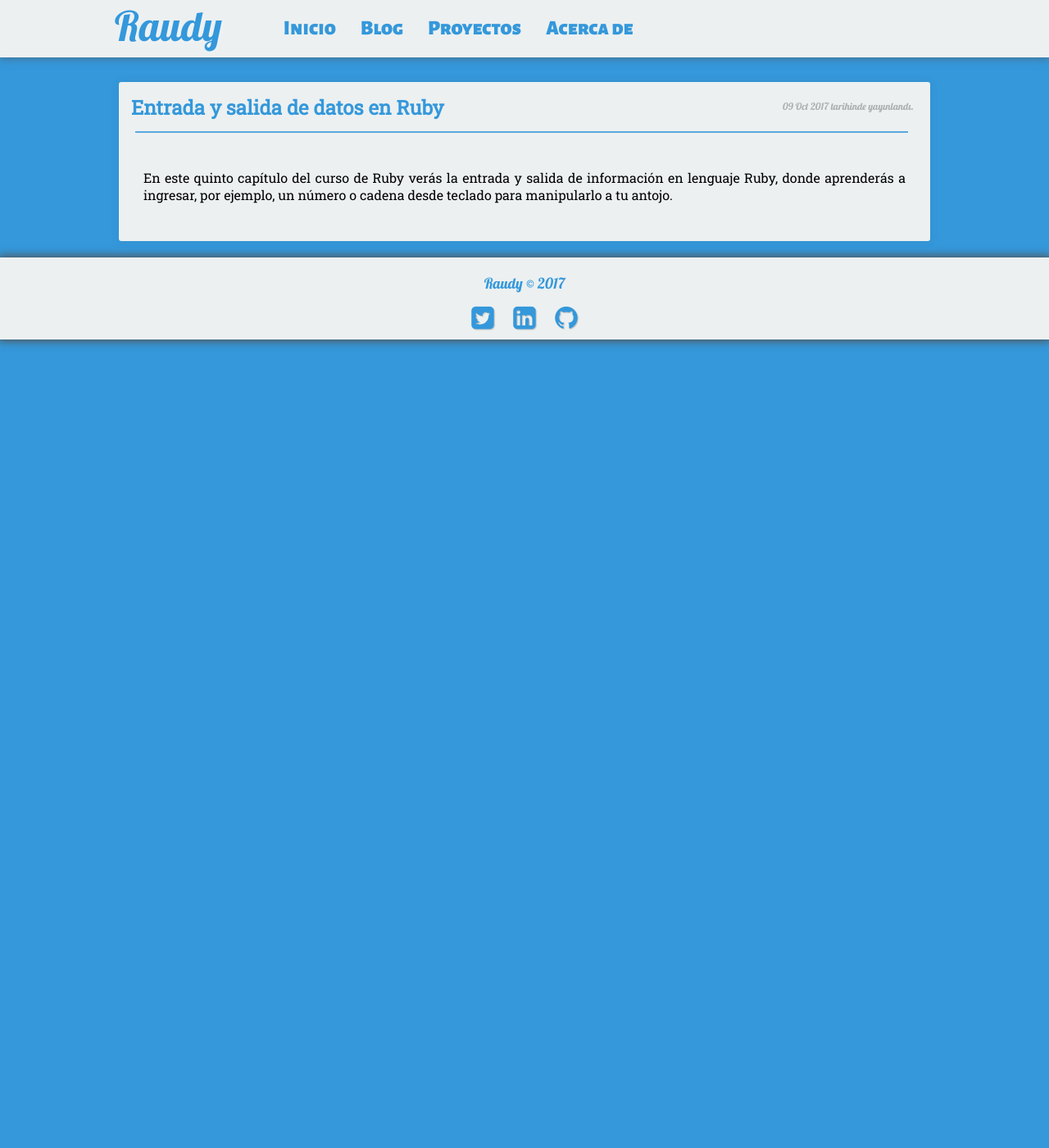
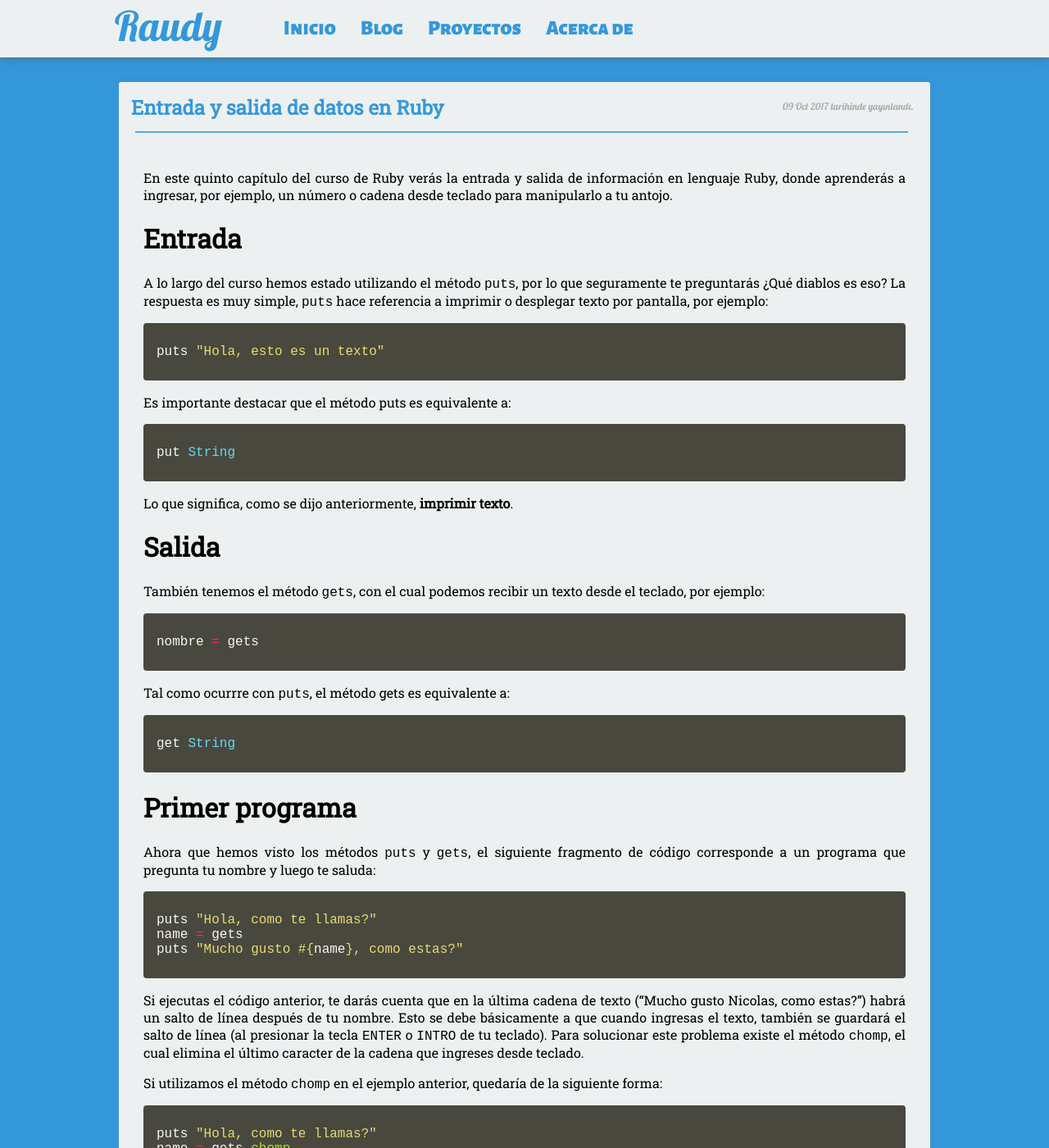
Before and after one commit to nisoto/Blog-anterior-2.0, a Jekyll site: the page built from _posts/2017-10-09-entrada-salida-ruby.md, in a window 1280 px wide and 1400 px high. Shown: the whole window at 82% size. Built offline with Jekyll 4.4.1, drawn with Linux system fonts in a browser that asks for light colours; nearby versions of some CDN libraries; some of the changed text lies outside the part shown.

Commit message:
Update 2017-10-09-entrada-salida-ruby.md

```diff
--- a/_posts/2017-10-09-entrada-salida-ruby.md
+++ b/_posts/2017-10-09-entrada-salida-ruby.md
@@ -7,3 +7,57 @@ tags: [ruby]
 ---
 
 En este quinto capítulo del curso de Ruby verás la entrada y salida de información en lenguaje Ruby, donde aprenderás a ingresar, por ejemplo, un número o cadena desde teclado para manipularlo a tu antojo.
+
+# Entrada
+
+A lo largo del curso hemos estado utilizando el método `puts`, por lo que seguramente te preguntarás ¿Qué diablos es eso? La respuesta es muy simple, `puts` hace referencia a imprimir o desplegar texto por pantalla, por ejemplo:
+
+{% highlight ruby %}
+puts "Hola, esto es un texto"
+{% endhighlight %}
+
+Es importante destacar que el método puts es equivalente a:
+
+{% highlight ruby %}
+put String
+{% endhighlight %}
+
+Lo que significa, como se dijo anteriormente, **imprimir texto**.
+
+# Salida
+
+También tenemos el método `gets`, con el cual podemos recibir un texto desde el teclado, por ejemplo:
+
+{% highlight ruby %}
+nombre = gets
+{% endhighlight %}
+
+Tal como ocurrre con `puts`, el método gets es equivalente a:
+
+{% highlight ruby %}
+get String
+{% endhighlight %}
+
+# Primer programa
+
+Ahora que hemos visto los métodos `puts` y `gets`, el siguiente fragmento de código corresponde a un programa que pregunta tu nombre y luego te saluda:
+
+{% highlight ruby %}
+puts "Hola, como te llamas?"
+name = gets
+puts "Mucho gusto #{name}, como estas?"
+{% endhighlight %}
+
+Si ejecutas el código anterior, te darás cuenta que en la última cadena de texto ("Mucho gusto Nicolas, como estas?") habrá un salto de línea después de tu nombre. Esto se debe básicamente a que cuando ingresas el texto, también se guardará el salto de línea (al presionar la tecla `ENTER` o `INTRO` de tu teclado). Para solucionar este problema existe el método `chomp`, el cual elimina el último caracter de la cadena que ingreses desde teclado.
+
+Si utilizamos el método `chomp` en el ejemplo anterior, quedaría de la siguiente forma:
+
+{% highlight ruby %}
+puts "Hola, como te llamas?"
+name = gets.chomp
+puts "Mucho gusto #{name}, como estas?"
+{% endhighlight %}
+
+|     |     |
+|----:|:----|
+| [<](https://nisoto.github.io/datos-elementales-ruby/){: .btn .btn-success} | [>](https://nisoto.github.io/){: .btn .btn-success} |
```
